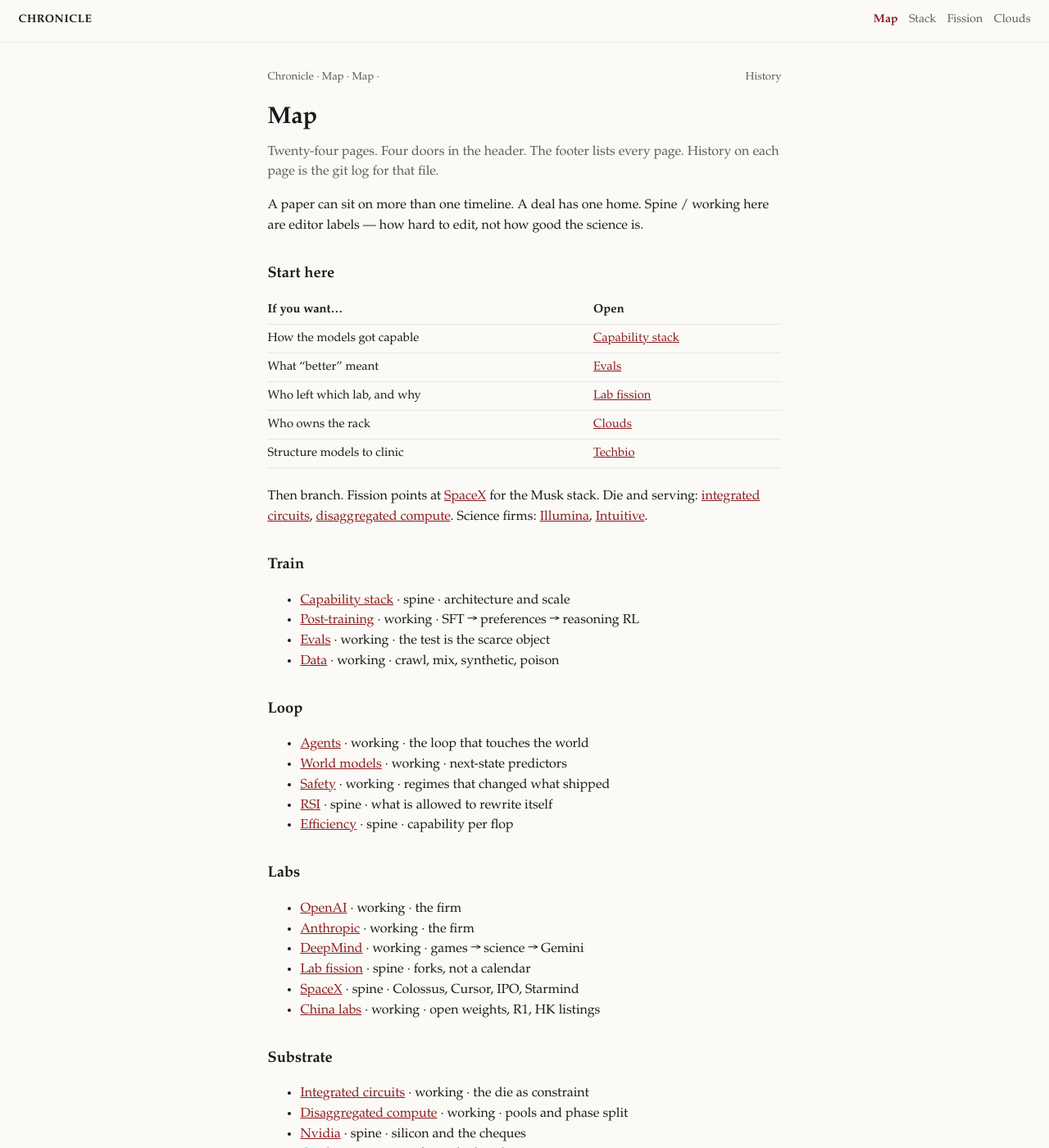
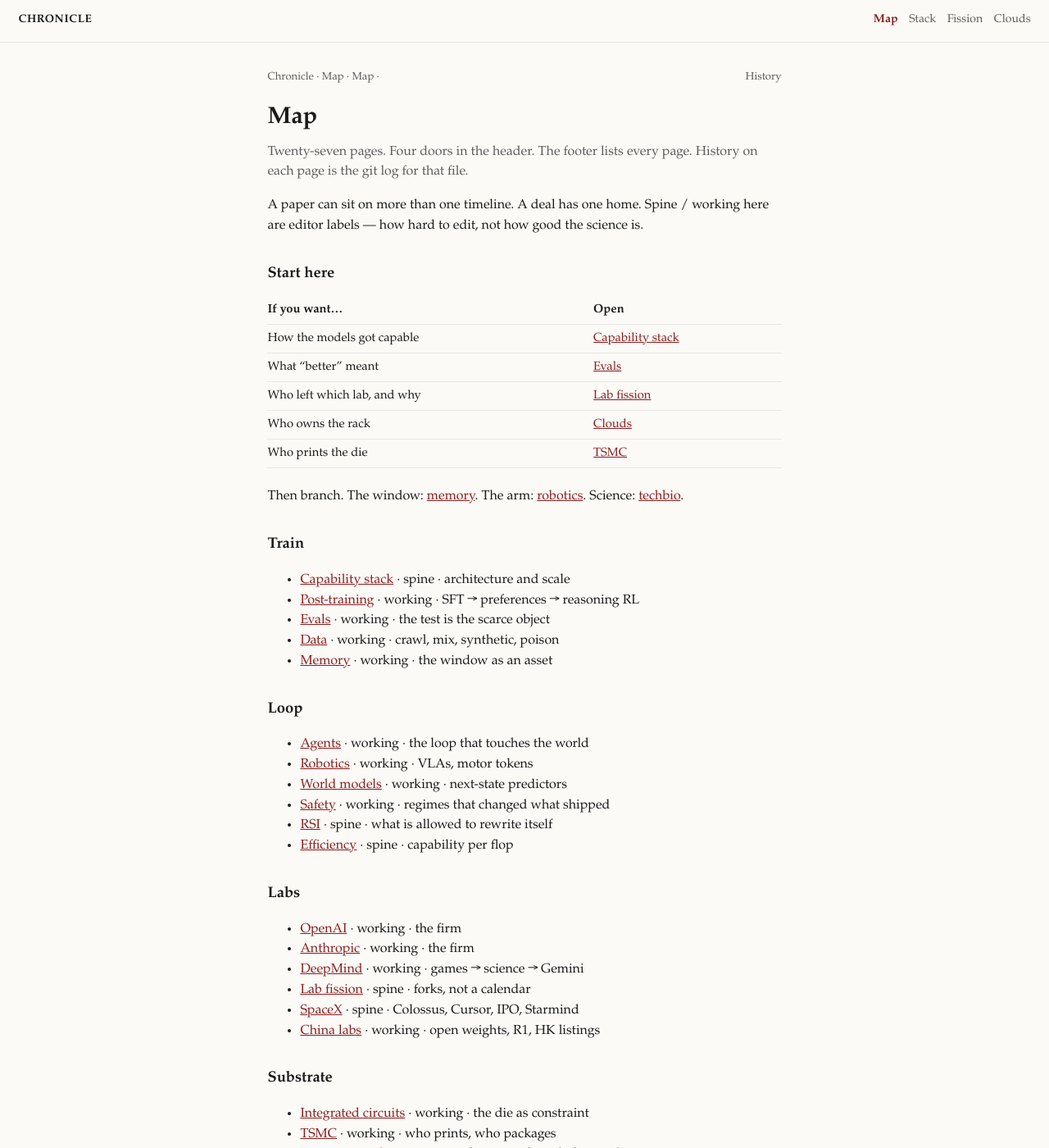
Before and after one commit to vandontduong/chronicle, a Jekyll site: the page built from timelines/index.md, in a window 1280 px wide and 1400 px high. Shown: the whole window at 82% size. Built offline with Jekyll 4.4.1, drawn with Linux system fonts in a browser that asks for light colours.

Commit message:
Wire robotics, memory, TSMC into map, home, footer

```diff
--- a/_includes/sitemap.html
+++ b/_includes/sitemap.html
@@ -5,10 +5,12 @@
     <a href="{{ '/timelines/post-training/' | relative_url }}"{% if page.url contains '/post-training' %} class="here"{% endif %}>Post-training</a>
     <a href="{{ '/timelines/evals/' | relative_url }}"{% if page.url contains '/evals' %} class="here"{% endif %}>Evals</a>
     <a href="{{ '/timelines/data/' | relative_url }}"{% if page.url contains '/data' %} class="here"{% endif %}>Data</a>
+    <a href="{{ '/timelines/memory/' | relative_url }}"{% if page.url contains '/memory' %} class="here"{% endif %}>Memory</a>
   </div>
   <div>
     <p>Loop</p>
     <a href="{{ '/timelines/agents/' | relative_url }}"{% if page.url contains '/agents' %} class="here"{% endif %}>Agents</a>
+    <a href="{{ '/timelines/robotics/' | relative_url }}"{% if page.url contains '/robotics' %} class="here"{% endif %}>Robotics</a>
     <a href="{{ '/timelines/world-models/' | relative_url }}"{% if page.url contains '/world-models' %} class="here"{% endif %}>World models</a>
     <a href="{{ '/timelines/safety/' | relative_url }}"{% if page.url contains '/safety' %} class="here"{% endif %}>Safety</a>
     <a href="{{ '/timelines/rsi/' | relative_url }}"{% if page.url contains '/rsi' %} class="here"{% endif %}>RSI</a>
@@ -26,6 +28,7 @@
   <div>
     <p>Substrate</p>
     <a href="{{ '/timelines/integrated-circuits/' | relative_url }}"{% if page.url contains '/integrated-circuits' %} class="here"{% endif %}>Chips</a>
+    <a href="{{ '/timelines/tsmc/' | relative_url }}"{% if page.url contains '/tsmc' %} class="here"{% endif %}>TSMC</a>
     <a href="{{ '/timelines/disaggregated-compute/' | relative_url }}"{% if page.url contains '/disaggregated-compute' %} class="here"{% endif %}>Disagg</a>
     <a href="{{ '/timelines/nvidia/' | relative_url }}"{% if page.url contains '/nvidia' %} class="here"{% endif %}>Nvidia</a>
     <a href="{{ '/timelines/cerebras/' | relative_url }}"{% if page.url contains '/cerebras' %} class="here"{% endif %}>Cerebras</a>
--- a/timelines/index.md
+++ b/timelines/index.md
@@ -6,7 +6,7 @@ permalink: /timelines/
 
 # Map
 
-<p class="lede">Twenty-four pages. Four doors in the header. The footer lists every page. History on each page is the git log for that file.</p>
+<p class="lede">Twenty-seven pages. Four doors in the header. The footer lists every page. History on each page is the git log for that file.</p>
 
 A paper can sit on more than one timeline. A deal has one home. Spine / working here are editor labels — how hard to edit, not how good the science is.
 
@@ -18,9 +18,9 @@ A paper can sit on more than one timeline. A deal has one home. Spine / working
 | What “better” meant | [Evals]({{ '/timelines/evals/' | relative_url }}) |
 | Who left which lab, and why | [Lab fission]({{ '/timelines/lab-fission/' | relative_url }}) |
 | Who owns the rack | [Clouds]({{ '/timelines/clouds/' | relative_url }}) |
-| Structure models to clinic | [Techbio]({{ '/timelines/techbio/' | relative_url }}) |
+| Who prints the die | [TSMC]({{ '/timelines/tsmc/' | relative_url }}) |
 
-Then branch. Fission points at [SpaceX]({{ '/timelines/spacex/' | relative_url }}) for the Musk stack. Die and serving: [integrated circuits]({{ '/timelines/integrated-circuits/' | relative_url }}), [disaggregated compute]({{ '/timelines/disaggregated-compute/' | relative_url }}). Science firms: [Illumina]({{ '/timelines/illumina/' | relative_url }}), [Intuitive]({{ '/timelines/intuitive/' | relative_url }}).
+Then branch. The window: [memory]({{ '/timelines/memory/' | relative_url }}). The arm: [robotics]({{ '/timelines/robotics/' | relative_url }}). Science: [techbio]({{ '/timelines/techbio/' | relative_url }}).
 
 ## Train
 
@@ -28,10 +28,12 @@ Then branch. Fission points at [SpaceX]({{ '/timelines/spacex/' | relative_url }
 - [Post-training]({{ '/timelines/post-training/' | relative_url }}) · working · SFT → preferences → reasoning RL
 - [Evals]({{ '/timelines/evals/' | relative_url }}) · working · the test is the scarce object
 - [Data]({{ '/timelines/data/' | relative_url }}) · working · crawl, mix, synthetic, poison
+- [Memory]({{ '/timelines/memory/' | relative_url }}) · working · the window as an asset
 
 ## Loop
 
 - [Agents]({{ '/timelines/agents/' | relative_url }}) · working · the loop that touches the world
+- [Robotics]({{ '/timelines/robotics/' | relative_url }}) · working · VLAs, motor tokens
 - [World models]({{ '/timelines/world-models/' | relative_url }}) · working · next-state predictors
 - [Safety]({{ '/timelines/safety/' | relative_url }}) · working · regimes that changed what shipped
 - [RSI]({{ '/timelines/rsi/' | relative_url }}) · spine · what is allowed to rewrite itself
@@ -49,6 +51,7 @@ Then branch. Fission points at [SpaceX]({{ '/timelines/spacex/' | relative_url }
 ## Substrate
 
 - [Integrated circuits]({{ '/timelines/integrated-circuits/' | relative_url }}) · working · the die as constraint
+- [TSMC]({{ '/timelines/tsmc/' | relative_url }}) · working · who prints, who packages
 - [Disaggregated compute]({{ '/timelines/disaggregated-compute/' | relative_url }}) · working · pools and phase split
 - [Nvidia]({{ '/timelines/nvidia/' | relative_url }}) · spine · silicon and the cheques
 - [Cerebras]({{ '/timelines/cerebras/' | relative_url }}) · spine · wafer-scale decode
```
Also changed, not shown: index.md (+3 -0 lines), README.md.
